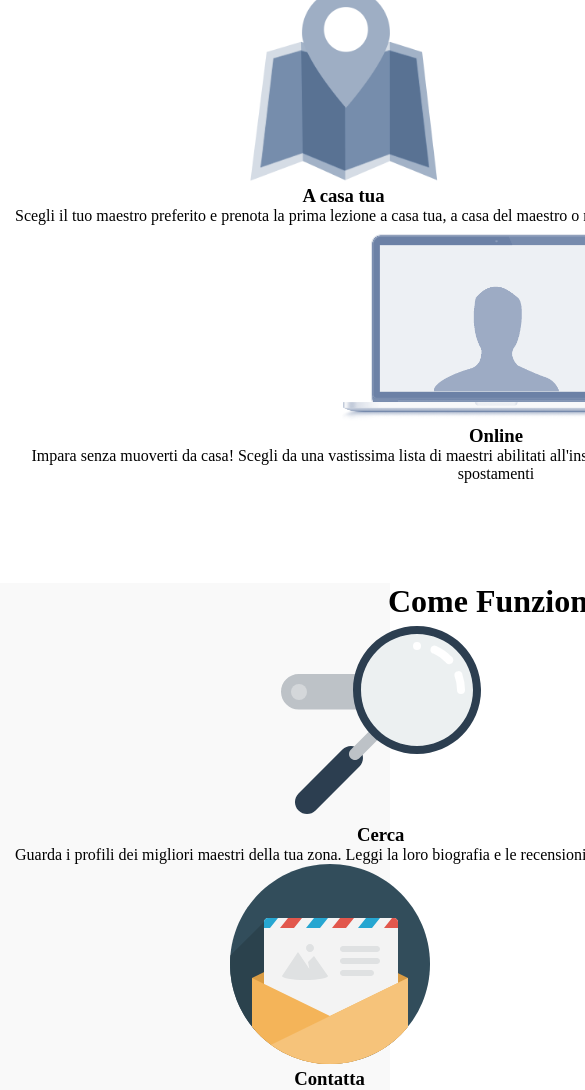
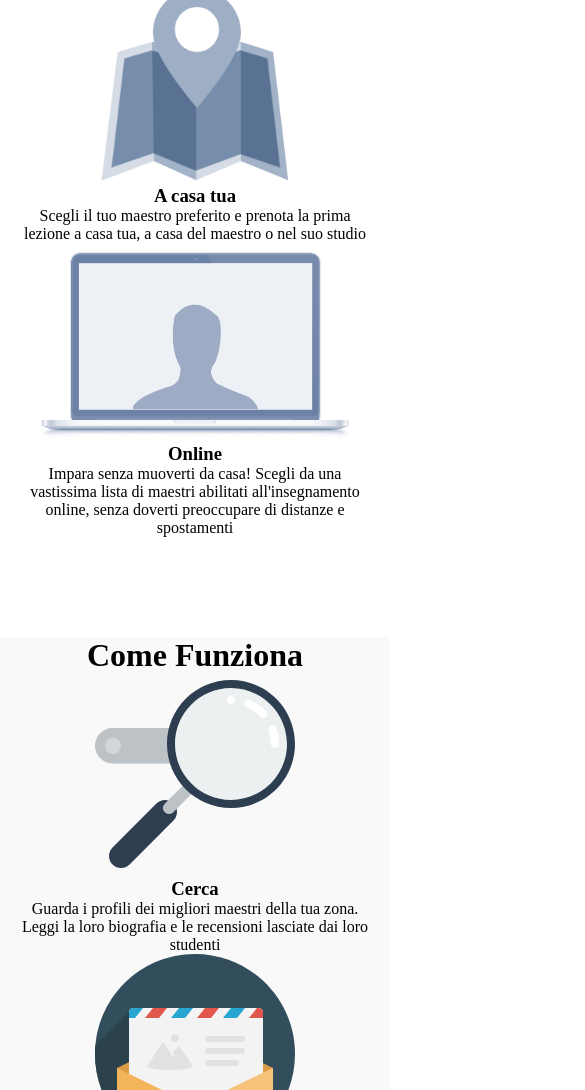
Before and after one commit to MarcoBagnasco/html-css-resp-wannabe-12bool, a plain HTML site: page index.html in a window 390 px wide. Shown: the part 152-1242 px from the top of the page, 585 px wide, since content can reach past the window. Drawn offline with Linux system fonts and the light colour scheme.

Commit message:
tablet screen

```diff
--- a/css/style.css
+++ b/css/style.css
@@ -1,5 +1,6 @@
 .row {
-  width: 992px;
+  /* width: 992px; */
+  max-width: 992px;
   margin-left: auto;
   margin-right: auto;
   margin-top: 100px;
--- a/index.html
+++ b/index.html
@@ -13,12 +13,12 @@
     <div id="lezioni" class="container">
       <div class="row">
         <h1>Lezioni dove vuoi tu</h1>
-        <div class="left col-lg-6">
+        <div class="left col-lg-6 col-md-6">
           <img src="img/icon/maps.png" alt="">
           <h3>A casa tua</h3>
           Scegli il tuo maestro preferito e prenota la prima lezione a casa tua, a casa del maestro o nel suo studio
         </div>
-        <div class="right col-lg-6">
+        <div class="right col-lg-6 col-md-6">
           <img src="img/icon/screen.png" alt="">
           <h3>Online</h3>
           Impara senza muoverti da casa! Scegli da una vastissima lista di maestri abilitati all'insegnamento online, senza doverti preoccupare di distanze e spostamenti
@@ -29,17 +29,17 @@
     <div id="steps" class="container grey">
       <div class="row">
         <h1>Come Funziona</h1>
-        <div class="left col-lg-4">
+        <div class="left col-lg-4 col-md-6">
           <img src="img/search.svg" alt="">
           <h3>Cerca</h3>
           Guarda i profili dei migliori maestri della tua zona. Leggi la loro biografia e le recensioni lasciate dai loro studenti
         </div>
-        <div class="central col-lg-4">
+        <div class="central col-lg-4 col-md-6">
           <img src="img/letter.svg" alt="">
           <h3>Contatta</h3>
           Scrivi gratuitamente e senza impegno ai maestri che ti interessano e fai tutte le domande che vuoi!
         </div>
-        <div class="right col-lg-4">
+        <div class="right col-lg-4 col-md-12">
           <img src="img/male.svg" alt="">
           <h3>Inizia a Suonare</h3>
           Acquista un pacchetto di lezioni! Vuoi cambiare maestro? Le lezioni acquistate valgono con tutti i più di 1400 maestri Cademi!
```
